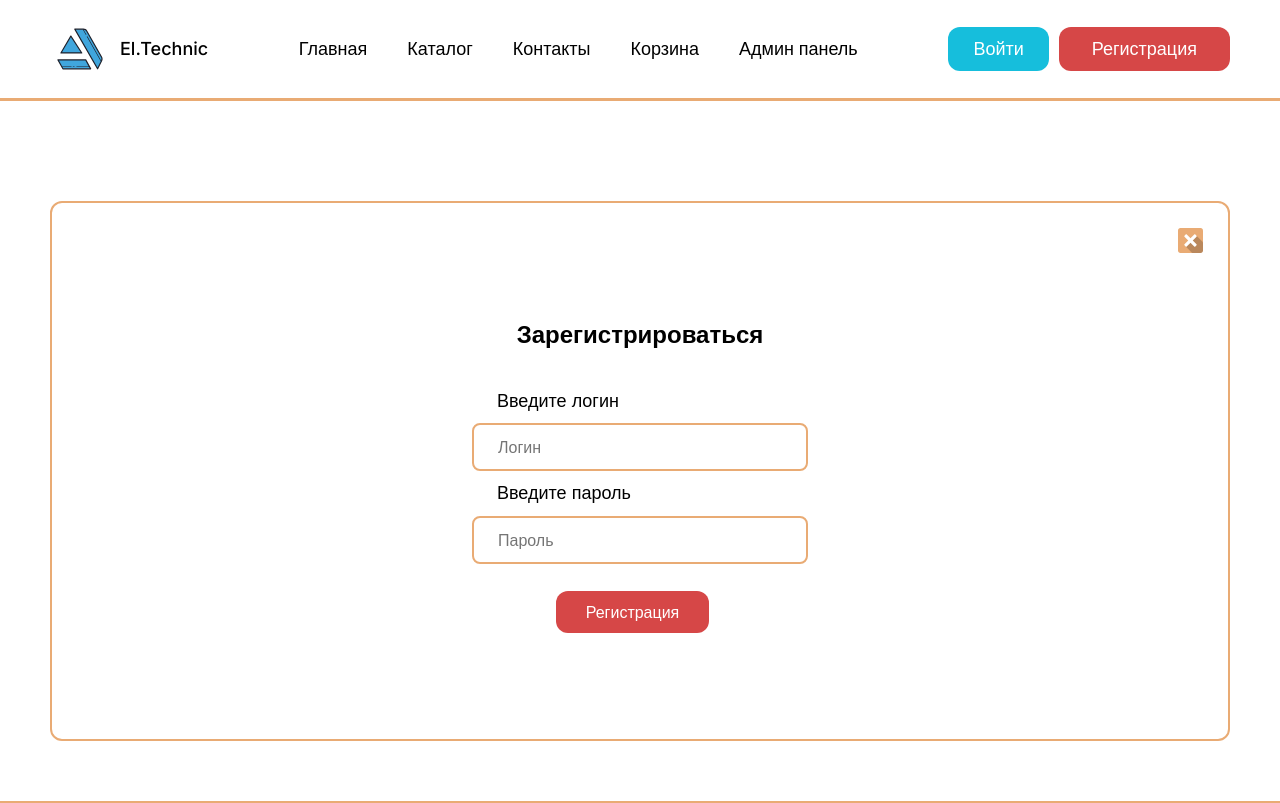
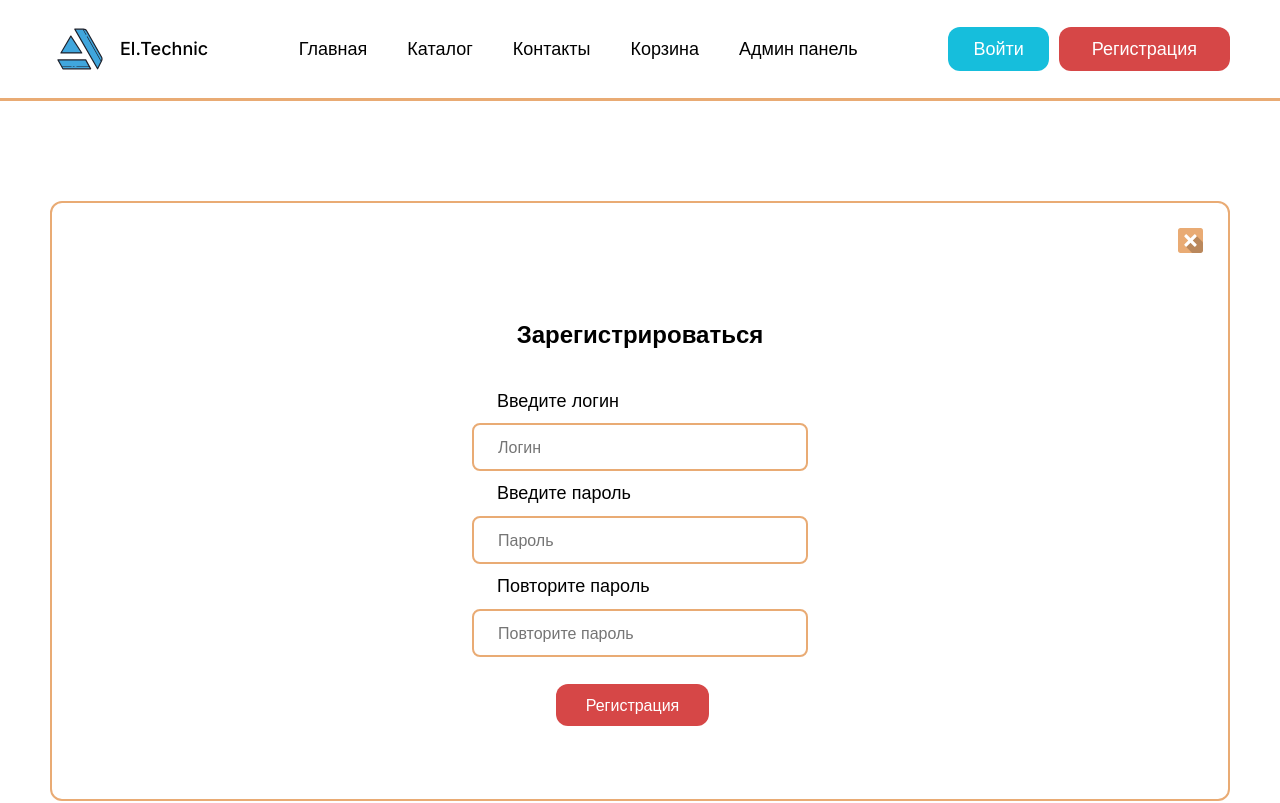
Before and after one commit to KuzAnton8335/el-technik, a React (Vite) app: page /registration in a window 1280 px wide. Shown: the top 803 px of the page. Built offline with nearby package versions, Linux system fonts and the light colour scheme.

Commit message:
добавил проверку регистрации и авторизации

```diff
--- a/src/components/InputPassword/InputPassword.jsx
+++ b/src/components/InputPassword/InputPassword.jsx
@@ -1,12 +1,16 @@
 import "./inputPassword.scss";
 
 
-export const InputPassword = ({placeholder,...props},ref) => {
+export const InputPassword = ({placeholder,error,...props},ref) => {
 
 	return (
-		<input type="password" className="inputPassword"
-			   placeholder={placeholder}
-			   ref={ref}
-			   {...props} />
+		<div>
+			<input type="password" className="inputPassword"
+				   placeholder={placeholder}
+				   ref={ref}
+				   {...props} />
+			{error && <span className="error-message">{error}</span>}
+		</div>
+
 	)
 }
--- a/src/components/InputPassword/inputPassword.scss
+++ b/src/components/InputPassword/inputPassword.scss
@@ -5,3 +5,15 @@
 	height:48px;
 	padding: 14px 0 14px 24px;
 }
+.error-message{
+	display: block;
+	width: 100%;
+	max-width: 330px;
+	text-align: center;
+	margin-top: 5px;
+	padding-top: 5px;
+	padding-bottom: 5px;
+	font-size: 14px;
+	color:white;
+	background-color: #D64747;
+}
--- a/src/pages/loginPage/loginPage.jsx
+++ b/src/pages/loginPage/loginPage.jsx
@@ -8,19 +8,18 @@ import { useForm } from 'react-hook-form';
 import { yupResolver } from '@hookform/resolvers/yup';
 import * as yup from 'yup';
 import { useDispatch } from 'react-redux';
-import { useState } from 'react';
+import {useState} from 'react'
+import {NavLink} from 'react-router-dom';
 
-// схема валидации формы ввода данных для формы входа при помощи библиотеки yup
+// схема валидации с помощью yup
 const loginSchema = yup.object().shape({
-	login: yup
-	.string()
-	.required("Заполните поле ввода логина")
-	.matches (/^\w+$/, 'Неверный логин. Допускаются только буквы и цифры')
+	login: yup.string()
+		.required('Введите логин')
+		.matches(/^\w+$/, 'Неверный логин. Допускаются только буквы и цифры')
 		.min(3, 'Неверный логин. Минимум 3 символа')
 		.max(15, 'Неверный логин. Максимум 15 символов'),
-	password: yup
-		.string()
-		.required("Заполните поле ввода пароля")
+	password: yup.string()
+		.required('Введите пароль')
 		.matches(
 			/^[\w#%]+$/,
 			'Неверный пароль. Допускаются только буквы, цифры, и знаки # %',
@@ -29,39 +28,28 @@ const loginSchema = yup.object().shape({
 		.max(30, 'Неверно заполнено  поля пароля,  Максимум 30 символов'),
 })
 
+const LoginPage = () => {
+const [serverError, setServerError] = useState(null)
+	const dispatch = useDispatch();
 
-const LoginPage = () => {
-	// функция dispatch
-	const dispatch = useDispatch();
-	// переменные для работы формы авторизации
 const {
 	register,
 	handleSubmit,
 	formState: { errors },
+	reset,
 } = useForm({
-		defaultValues: {
-			login: '',
-			password: '',
-		},
 	resolver: yupResolver(loginSchema),
-	});
+	mode:'onChange'
+})
 
-	//  переменная для вывода ошибок сервера
-	const [serverError, setServerError] = useState(null);
-	// обработка ошибки сервера на форме авторизации
-	const onSubmit = ({ login, password }) => {
-		server.authorize(login, password).then(({ error, res }) => {
-			if (error) {
-				setServerError(`Ошибка запроса:${error}`);
-				return;
-			}
-			dispatch(setUser(res));
-		});
+	const onSubmit = (data) => {
+		console.log('Форма отправлена:', data);
+		// Здесь можно добавить логику отправки данных на сервер
+		// dispatch(someAuthAction(data))
+		//   .unwrap()
+		//   .catch(err => setServerError(err.message));
+		reset();
 	};
-	// ошибки формы авторизации
-	const formError = errors?.login?.message || errors?.password?.message;
-	// ошибки сервера при авторизации
-	const errorMessage = formError || serverError;
 
 	return (
 		<div className="loginPage">
@@ -73,21 +61,23 @@ const LoginPage = () => {
 					</div>
 					<div className="loginPage__login">
 						<h2 className="loginPage__title">Вход</h2>
-						<form className="loginPage__form">
+						<form className="loginPage__form" onSubmit={handleSubmit(onSubmit)}>
 							<label className="loginPage__label">Введите логин</label>
-							<InputLogin placeholder="Логин" value={'login'} {...register('login', {
+							<InputLogin placeholder="Логин" {...register('login', {
 								onChange: () => setServerError(null),
 							})}/>
 							{errors.login && <span className="loginPage__error">{errors.login.message}</span>}
 							<label className="loginPage__label">Введите пароль</label>
-							<InputPassword placeholder="Пароль" value={ 'password'} {...register('password', {
+							<InputPassword placeholder="Пароль" {...register('password', {
 								onChange: () => setServerError(null),
 							})}/>
 							{errors.password && <span className="loginPage__error">{errors.password.message}</span>}
+
+							{serverError && <span className="loginPage__error">{serverError}</span>}
 							<button className="loginPage__Enter">Войти</button>
 						</form>
 						<div className="loginPage__links">
-							<a href="#" className="loginPage__link">Зарегистрироваться</a>
+							<NavLink  className="loginPage__link" to="/registration">Зарегистрироваться</NavLink>
 						</div>
 					</div>
 				</div>
--- a/src/pages/loginPage/loginPage.scss
+++ b/src/pages/loginPage/loginPage.scss
@@ -17,7 +17,7 @@
 	}
 	&__login{
 		position: absolute;
-		top:118px;
+		top:56px;
 		left:50%;
 		transform: translate(-50%);
 	}
@@ -53,4 +53,16 @@
 		margin-top: 24px;
 		text-align: center;
 	}
+
+	&__error{
+		width: 100%;
+		max-width: 330px;
+		text-align: center;
+		margin-top: 5px;
+		padding-top: 5px;
+		padding-bottom: 5px;
+		font-size: 14px;
+		color:white;
+		background-color: #D64747;
+	}
 }
--- a/src/pages/registrationPage/RegistrationPage.jsx
+++ b/src/pages/registrationPage/RegistrationPage.jsx
@@ -4,11 +4,58 @@ import { Footer } from '../../layouts/Footer/Footer.jsx';
 import { ButtonExit } from '../../components/ButtonExit/ButtonExit.jsx';
 import { InputLogin } from '../../components/InputLogin/InputLogin.jsx';
 import { InputPassword } from '../../components/InputPassword/InputPassword.jsx';
+import { useForm } from 'react-hook-form';
+import { yupResolver } from '@hookform/resolvers/yup';
+import * as yup from 'yup';
+import { useDispatch } from 'react-redux';
+import { useState } from 'react';
+
+// схема регистрации пользователя при помощи yup
+const regFormShema = yup.object().shape({
+	login: yup
+		.string()
+		.required('Заполните поле логина')
+		.matches(/^\w+$/, 'Неверный логин. Допускаются только буквы и цифры')
+		.min(3, 'Неверный логин. Минимум 3 символа')
+		.max(15, 'Неверный логин. Максимум 15 символов'),
+
+	password: yup
+		.string()
+		.required('Заполните поле пароля')
+		.matches(
+			/^[\w#%]+$/,
+			'Неверный пароль. Допускаются только буквы, цифры, и знаки # %',
+		)
+		.min(6, 'Неверно заполнено поле пароля, пароль должен быть не менее 6 символов')
+		.max(30, 'Неверно заполнено поле пароля, максимум 30 символов'),
+	passcheck: yup
+		.string()
+		.required('Заполните повтор пароля')
+		.oneOf([yup.ref('password'), null], 'Пароли не совпадают'),
+});
 
 const RegistrationPage = () => {
+	const [serverError, setServerError] = useState(null);
+	const dispatch = useDispatch();
+
+	const {
+		register,
+		handleSubmit,
+		formState: { errors },
+	} = useForm({
+		resolver: yupResolver(regFormShema),
+		mode: 'onChange', // или 'onBlur' для валидации при потере фокуса
+	});
+
+	const onSubmit = (data) => {
+		console.log('Форма отправлена:', data);
+		// Здесь можно добавить логику отправки данных на сервер
+		// dispatch(registerUser(data));
+	};
+
 	return (
 		<div className="registrationPage">
-			<Header/>
+			<Header />
 			<div className="container">
 				<div className="registrationPage__wrapper">
 					<div className="registrationPage__exit">
@@ -16,19 +63,39 @@ const RegistrationPage = () => {
 					</div>
 					<div className="registrationPage__login">
 						<h2 className="registrationPage__title">Зарегистрироваться</h2>
-						<form className="registrationPage__form">
+						{serverError && <div className="registrationPage__serverError">{serverError}</div>}
+						<form className="registrationPage__form" onSubmit={handleSubmit(onSubmit)}>
 							<label className="registrationPage__label">Введите логин</label>
-							<InputLogin placeholder="Логин" />
+							<InputLogin
+								placeholder="Логин"
+								{...register('login')}
+								error={errors.login?.message}
+							/>
+
 							<label className="registrationPage__label">Введите пароль</label>
-							<InputPassword placeholder="Пароль" />
-							<button className="registrationPage__Enter">Регистрация</button>
+							<InputPassword
+								placeholder="Пароль"
+								{...register('password')}
+								error={errors.password?.message}
+							/>
+
+							<label className="registrationPage__label">Повторите пароль</label>
+							<InputPassword
+								placeholder="Повторите пароль"
+								{...register('passcheck')}
+								error={errors.passcheck?.message}
+							/>
+
+							<button type="submit" className="registrationPage__Enter">
+								Регистрация
+							</button>
 						</form>
 					</div>
 				</div>
 			</div>
 			<Footer />
 		</div>
-	)
-}
+	);
+};
 
 export default RegistrationPage;
--- a/src/pages/registrationPage/registrationPage.scss
+++ b/src/pages/registrationPage/registrationPage.scss
@@ -1,6 +1,6 @@
 .registrationPage{
 	&__wrapper{
-		min-height: 540px;
+		min-height: 600px;
 		height: 100%;
 		border: 2px solid #e9ab74;
 		border-radius: 12px;
```
Lines whose indentation alone changed are shown as unchanged.
